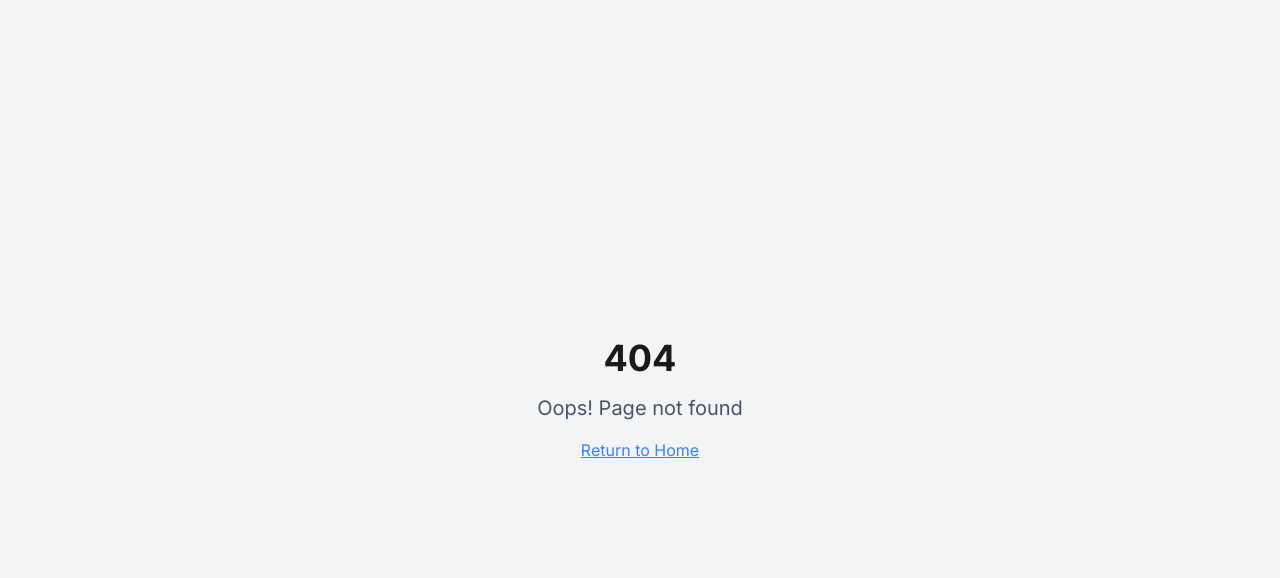
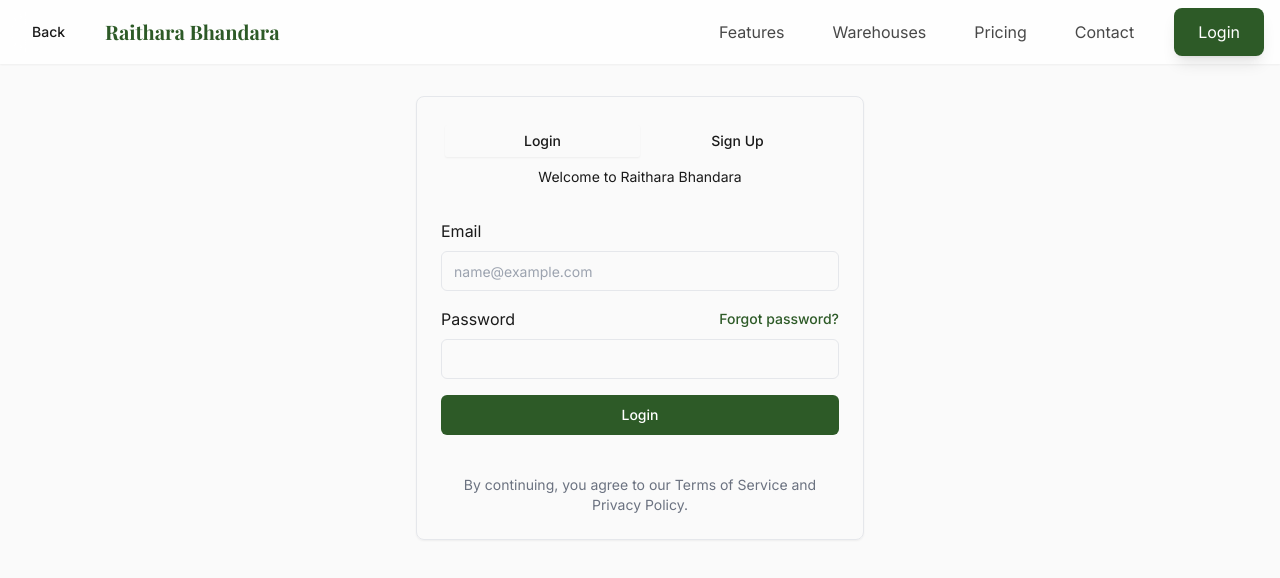
Before and after one commit to saketh101123/raithara-bhandara, a React (Vite) app: page /login in a window 1280 px wide. Before the commit this address had no page. Shown: the top 578 px of the page. Built offline with nearby package versions, Linux system fonts and the light colour scheme.

Commit message:
Add login interface and navigation fix
Implement a login interface for user authentication. Additionally, address navigation issues to ensure users can return to previous pages after clicking on links.

```diff
--- a/src/App.tsx
+++ b/src/App.tsx
@@ -9,6 +9,7 @@ import Features from "./pages/Features";
 import Warehouses from "./pages/Warehouses";
 import Pricing from "./pages/Pricing";
 import Contact from "./pages/Contact";
+import Login from "./pages/Login";
 import NotFound from "./pages/NotFound";
 
 const queryClient = new QueryClient();
@@ -25,6 +26,7 @@ const App = () => (
           <Route path="/warehouses" element={<Warehouses />} />
           <Route path="/pricing" element={<Pricing />} />
           <Route path="/contact" element={<Contact />} />
+          <Route path="/login" element={<Login />} />
           <Route path="*" element={<NotFound />} />
         </Routes>
       </BrowserRouter>
--- a/src/components/Navbar.tsx
+++ b/src/components/Navbar.tsx
@@ -1,11 +1,13 @@
 
 import { useState } from 'react';
 import { Menu, X } from 'lucide-react';
-import { Link, useLocation } from 'react-router-dom';
+import { Link, useLocation, useNavigate } from 'react-router-dom';
+import { Button } from '@/components/ui/button';
 
 const Navbar = () => {
   const [isMenuOpen, setIsMenuOpen] = useState(false);
   const location = useLocation();
+  const navigate = useNavigate();
 
   const toggleMenu = () => setIsMenuOpen(!isMenuOpen);
 
@@ -14,13 +16,28 @@ const Navbar = () => {
     return location.pathname.startsWith(path);
   };
 
+  const handleBack = () => {
+    navigate(-1);
+  };
+
   return (
     <nav className="fixed w-full bg-white/80 backdrop-blur-md z-50 shadow-sm">
       <div className="container mx-auto px-4">
         <div className="flex justify-between items-center h-16">
-          <Link to="/" className="flex items-center space-x-2">
-            <h1 className="text-xl font-display font-bold text-primary">Raithara Bhandara</h1>
-          </Link>
+          <div className="flex items-center space-x-4">
+            {location.pathname !== '/' && (
+              <Button
+                variant="ghost"
+                onClick={handleBack}
+                className="mr-2"
+              >
+                Back
+              </Button>
+            )}
+            <Link to="/" className="flex items-center space-x-2">
+              <h1 className="text-xl font-display font-bold text-primary">Raithara Bhandara</h1>
+            </Link>
+          </div>
 
           {/* Desktop Navigation */}
           <div className="hidden md:flex items-center space-x-8">
@@ -36,7 +53,7 @@ const Navbar = () => {
             <Link to="/contact" className={`nav-link ${isActive('/contact') ? 'text-primary' : ''}`}>
               Contact
             </Link>
-            <button className="btn-primary">Get Started</button>
+            <Link to="/login" className="btn-primary">Login</Link>
           </div>
 
           {/* Mobile Menu Button */}
@@ -77,7 +94,13 @@ const Navbar = () => {
               >
                 Contact
               </Link>
-              <button className="btn-primary w-full">Get Started</button>
+              <Link
+                to="/login"
+                className="btn-primary w-full text-center"
+                onClick={() => setIsMenuOpen(false)}
+              >
+                Login
+              </Link>
             </div>
           </div>
         )}
--- a/src/pages/Contact.tsx
+++ b/src/pages/Contact.tsx
@@ -1,8 +1,11 @@
+
+import Navbar from '@/components/Navbar';
 
 const Contact = () => {
   return (
-    <div className="min-h-screen bg-background pt-20">
-      <div className="container mx-auto px-4 py-12">
+    <div className="min-h-screen bg-background">
+      <Navbar />
+      <div className="container mx-auto px-4 py-24">
         <h1 className="text-4xl font-display font-bold text-primary mb-8">Contact Us</h1>
         <p className="text-lg text-foreground/80">Coming soon...</p>
       </div>
--- a/src/pages/Features.tsx
+++ b/src/pages/Features.tsx
@@ -1,8 +1,11 @@
+
+import Navbar from '@/components/Navbar';
 
 const Features = () => {
   return (
-    <div className="min-h-screen bg-background pt-20">
-      <div className="container mx-auto px-4 py-12">
+    <div className="min-h-screen bg-background">
+      <Navbar />
+      <div className="container mx-auto px-4 py-24">
         <h1 className="text-4xl font-display font-bold text-primary mb-8">Features</h1>
         <p className="text-lg text-foreground/80">Coming soon...</p>
       </div>
--- /dev/null
+++ b/src/pages/Login.tsx
@@ -0,0 +1,159 @@
+
+import { useState } from "react";
+import { useNavigate } from "react-router-dom";
+import { Button } from "@/components/ui/button";
+import { Input } from "@/components/ui/input";
+import { Card, CardContent, CardDescription, CardFooter, CardHeader, CardTitle } from "@/components/ui/card";
+import { Tabs, TabsContent, TabsList, TabsTrigger } from "@/components/ui/tabs";
+import { useToast } from "@/hooks/use-toast";
+import Navbar from "@/components/Navbar";
+
+const Login = () => {
+  const [email, setEmail] = useState("");
+  const [password, setPassword] = useState("");
+  const [name, setName] = useState("");
+  const [isLoading, setIsLoading] = useState(false);
+  const navigate = useNavigate();
+  const { toast } = useToast();
+
+  const handleLogin = (e: React.FormEvent) => {
+    e.preventDefault();
+    setIsLoading(true);
+
+    // Simulate login
+    setTimeout(() => {
+      setIsLoading(false);
+      toast({
+        title: "Success",
+        description: "You have successfully logged in",
+      });
+      navigate("/");
+    }, 1500);
+  };
+
+  const handleSignup = (e: React.FormEvent) => {
+    e.preventDefault();
+    setIsLoading(true);
+
+    // Simulate signup
+    setTimeout(() => {
+      setIsLoading(false);
+      toast({
+        title: "Account created",
+        description: "Your account has been created successfully",
+      });
+      navigate("/");
+    }, 1500);
+  };
+
+  return (
+    <div className="min-h-screen bg-background">
+      <Navbar />
+      <div className="container mx-auto px-4 py-24 flex justify-center items-center">
+        <Card className="w-full max-w-md">
+          <Tabs defaultValue="login">
+            <CardHeader>
+              <div className="flex justify-center">
+                <TabsList className="grid w-full grid-cols-2">
+                  <TabsTrigger value="login">Login</TabsTrigger>
+                  <TabsTrigger value="signup">Sign Up</TabsTrigger>
+                </TabsList>
+              </div>
+              <CardDescription className="text-center mt-4">
+                Welcome to Raithara Bhandara
+              </CardDescription>
+            </CardHeader>
+
+            <CardContent>
+              <TabsContent value="login">
+                <form onSubmit={handleLogin}>
+                  <div className="grid gap-4">
+                    <div className="grid gap-2">
+                      <label htmlFor="email">Email</label>
+                      <Input
+                        id="email"
+                        type="email"
+                        placeholder="name@example.com"
+                        value={email}
+                        onChange={(e) => setEmail(e.target.value)}
+                        required
+                      />
+                    </div>
+                    <div className="grid gap-2">
+                      <div className="flex items-center justify-between">
+                        <label htmlFor="password">Password</label>
+                        <Button variant="link" className="p-0 h-auto text-sm" type="button">
+                          Forgot password?
+                        </Button>
+                      </div>
+                      <Input
+                        id="password"
+                        type="password"
+                        value={password}
+                        onChange={(e) => setPassword(e.target.value)}
+                        required
+                      />
+                    </div>
+                    <Button type="submit" disabled={isLoading}>
+                      {isLoading ? "Logging in..." : "Login"}
+                    </Button>
+                  </div>
+                </form>
+              </TabsContent>
+
+              <TabsContent value="signup">
+                <form onSubmit={handleSignup}>
+                  <div className="grid gap-4">
+                    <div className="grid gap-2">
+                      <label htmlFor="name">Full Name</label>
+                      <Input
+                        id="name"
+                        type="text"
+                        placeholder="John Doe"
+                        value={name}
+                        onChange={(e) => setName(e.target.value)}
+                        required
+                      />
+                    </div>
+                    <div className="grid gap-2">
+                      <label htmlFor="signup-email">Email</label>
+                      <Input
+                        id="signup-email"
+                        type="email"
+                        placeholder="name@example.com"
+                        value={email}
+                        onChange={(e) => setEmail(e.target.value)}
+                        required
+                      />
+                    </div>
+                    <div className="grid gap-2">
+                      <label htmlFor="signup-password">Password</label>
+                      <Input
+                        id="signup-password"
+                        type="password"
+                        value={password}
+                        onChange={(e) => setPassword(e.target.value)}
+                        required
+                      />
+                    </div>
+                    <Button type="submit" disabled={isLoading}>
+                      {isLoading ? "Creating account..." : "Create account"}
+                    </Button>
+                  </div>
+                </form>
+              </TabsContent>
+            </CardContent>
+
+            <CardFooter className="flex flex-col">
+              <div className="text-sm text-center text-gray-500 mt-4">
+                By continuing, you agree to our Terms of Service and Privacy Policy.
+              </div>
+            </CardFooter>
+          </Tabs>
+        </Card>
+      </div>
+    </div>
+  );
+};
+
+export default Login;
--- a/src/pages/Pricing.tsx
+++ b/src/pages/Pricing.tsx
@@ -1,8 +1,11 @@
+
+import Navbar from '@/components/Navbar';
 
 const Pricing = () => {
   return (
-    <div className="min-h-screen bg-background pt-20">
-      <div className="container mx-auto px-4 py-12">
+    <div className="min-h-screen bg-background">
+      <Navbar />
+      <div className="container mx-auto px-4 py-24">
         <h1 className="text-4xl font-display font-bold text-primary mb-8">Pricing</h1>
         <p className="text-lg text-foreground/80">Coming soon...</p>
       </div>
--- a/src/pages/Warehouses.tsx
+++ b/src/pages/Warehouses.tsx
@@ -1,8 +1,11 @@
+
+import Navbar from '@/components/Navbar';
 
 const Warehouses = () => {
   return (
-    <div className="min-h-screen bg-background pt-20">
-      <div className="container mx-auto px-4 py-12">
+    <div className="min-h-screen bg-background">
+      <Navbar />
+      <div className="container mx-auto px-4 py-24">
         <h1 className="text-4xl font-display font-bold text-primary mb-8">Warehouses</h1>
         <p className="text-lg text-foreground/80">Coming soon...</p>
       </div>
```
